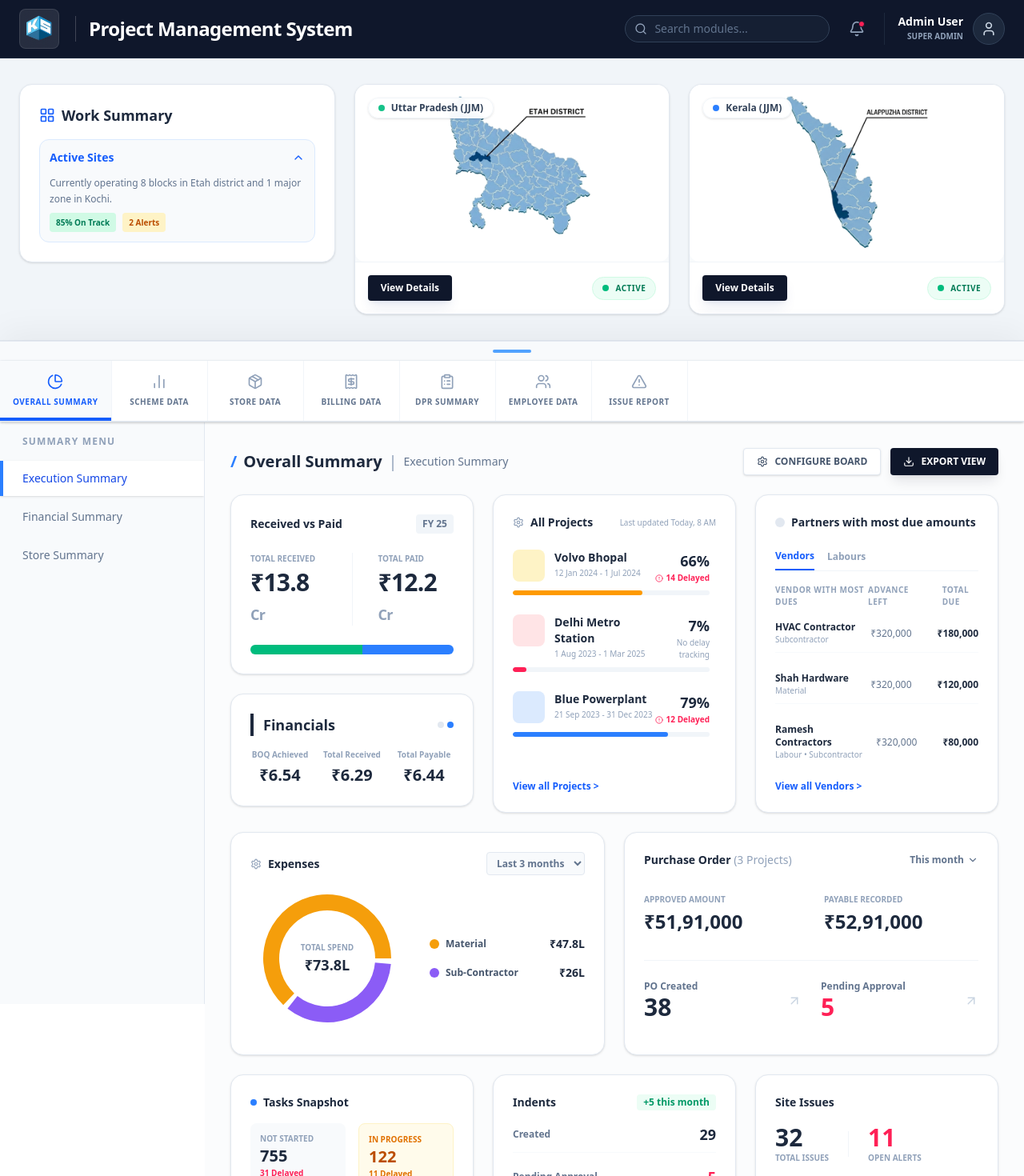
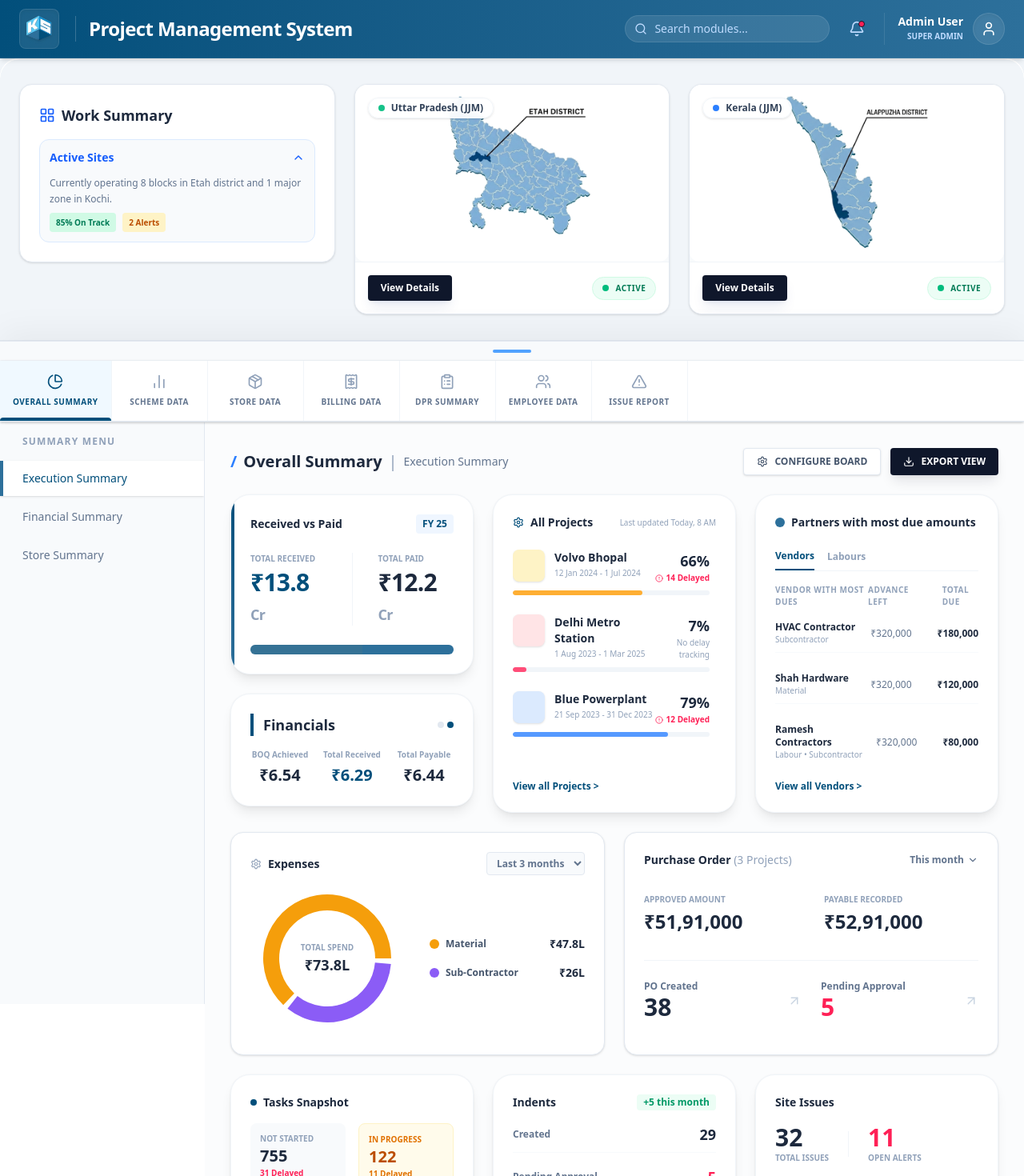
Before and after one commit to sandeepksp-prog/DPRAPP, a Next.js app: page /admin in a window 1280 px wide. Shown: the top 1470 px of the page at 80% size. Built offline with nearby package versions, Linux system fonts and the light colour scheme.

Commit message:
feat: Design System Overhaul - New Age KSPPL Theme

```diff
--- a/src/app/admin/page.tsx
+++ b/src/app/admin/page.tsx
@@ -82,15 +82,16 @@ export default function AdminDashboard() {
         <div className="min-h-screen bg-slate-50 font-sans text-slate-800 selection:bg-blue-100 flex flex-col overflow-x-hidden">
 
             {/* HEADER (Restored - Clean) */}
-            <header className="bg-slate-900 border-b border-slate-800 relative z-50">
+            {/* HEADER (New Age - Gradient) */}
+            <header className="bg-gradient-to-r from-[var(--primary)] to-[var(--secondary)] border-b border-white/10 relative z-50 shadow-md">
                 <div className="max-w-[1920px] mx-auto px-6 h-[72px] flex items-center justify-between">
                     {/* LOGO & TITLE */}
                     <div className="flex items-center gap-4">
-                        <div className="bg-white/10 p-1 rounded-lg border border-white/10 backdrop-blur-md">
+                        <div className="bg-white/10 p-1 rounded-lg border border-white/10 backdrop-blur-md shadow-inner">
                             <img
                                 src="/assets/logo.png"
                                 alt="KSPPL Logo"
-                                className="h-10 w-auto object-contain"
+                                className="h-10 w-auto object-contain drop-shadow-sm"
                             />
                         </div>
                         <h1 className="text-xl md:text-2xl font-black text-white tracking-tight hidden md:block border-l border-white/20 pl-4 ml-1">
@@ -101,23 +102,23 @@ export default function AdminDashboard() {
                     {/* ACTIONS */}
                     <div className="flex items-center gap-4">
                         <div className="relative hidden md:block group">
-                            <Search className="absolute left-3 top-1/2 -translate-y-1/2 text-slate-400 group-focus-within:text-blue-400 transition-colors" size={16} />
+                            <Search className="absolute left-3 top-1/2 -translate-y-1/2 text-blue-200 group-focus-within:text-white transition-colors" size={16} />
                             <input
                                 type="text"
                                 placeholder="Search modules..."
-                                className="bg-slate-800/50 border border-slate-700 rounded-full pl-9 pr-4 py-1.5 text-sm text-white placeholder:text-slate-500 focus:outline-none focus:border-blue-500/50 focus:bg-slate-800 w-64 transition-all"
+                                className="bg-white/10 border border-white/10 rounded-full pl-9 pr-4 py-1.5 text-sm text-white placeholder:text-blue-200 focus:outline-none focus:border-white/30 focus:bg-white/20 w-64 transition-all"
                             />
                         </div>
-                        <button className="p-2 text-slate-400 hover:text-white hover:bg-slate-800 rounded-full transition-colors relative">
+                        <button className="p-2 text-blue-200 hover:text-white hover:bg-white/10 rounded-full transition-colors relative">
                             <Bell size={20} />
                             <span className="absolute top-2 right-2 w-2 h-2 bg-rose-500 rounded-full border border-slate-900"></span>
                         </button>
-                        <div className="flex items-center gap-3 pl-4 border-l border-slate-800">
+                        <div className="flex items-center gap-3 pl-4 border-l border-white/10">
                             <div className="text-right hidden lg:block">
                                 <p className="text-sm font-bold text-white leading-none">Admin User</p>
-                                <p className="text-[10px] text-slate-400 font-bold uppercase mt-1">Super Admin</p>
+                                <p className="text-[10px] text-blue-200 font-bold uppercase mt-1">Super Admin</p>
                             </div>
-                            <div className="w-10 h-10 rounded-full bg-slate-800 border border-slate-700 flex items-center justify-center text-slate-300">
+                            <div className="w-10 h-10 rounded-full bg-white/10 border border-white/10 flex items-center justify-center text-white shadow-inner">
                                 <User size={20} />
                             </div>
                         </div>
--- a/src/app/globals.css
+++ b/src/app/globals.css
@@ -1,71 +1,70 @@
 @import "tailwindcss";
 
 :root {
-  /* "Sky Progress" Theme - Depth & Vibrancy */
+  /* KSPPL "New Age" Theme - Professional & Trustworthy */
 
-  /* Backgrounds: Clean, slight Cool Grey tint for depth */
+  /* Backgrounds: Subtle Gradient for depth */
+  --background-start: #f8fafc;
+  --background-end: #f1f5f9;
   --background: #f8fafc;
+  /* Fallback */
+
   --foreground: #1e293b;
   /* Slate 800 - High contrast text */
 
-  /* Primary Brand: "Calm Tracking" Blue */
-  --primary: #0066CC;
+  /* Primary Brand: extracted from Logo */
+  --primary: #024F7B;
+  /* KSPPL Deep Blue */
   --primary-foreground: #ffffff;
 
-  /* Secondary Brand: Violet Accent */
-  --secondary: #663399;
+  /* Secondary Brand: KSPPL Steel Blue/Cyan */
+  --secondary: #2D709B;
   --secondary-foreground: #ffffff;
 
-  /* Card Surfaces: Pure White */
-  --card: #ffffff;
+  /* Accent: Vibrant Cyan for "New Age" Tech feel */
+  --accent: #0EA5E9;
+  /* Sky 500 */
+  --accent-foreground: #ffffff;
+
+  /* Card Surfaces: Glass-like White */
+  --card: rgba(255, 255, 255, 0.9);
   --card-foreground: #1e293b;
 
-  /* Borders: Distinct but light, for "Arc" edges */
+  /* Borders: Smooth & Subtle */
   --border: #e2e8f0;
   --input: #cbd5e1;
 
-  /* Functional Palette (User Specified) */
-  --color-sky: #A7D3E0;
-  /* Sky Pastel */
-  --color-green: #90EE90;
-  /* Light Green */
-  --color-yellow: #FFD700;
-  /* Gold/Yellow */
+  /* Functional Palette */
+  --color-sky: #bae6fd;
+  /* Sky 200 */
+  --color-green: #bbf7d0;
+  /* Green 200 */
+  --color-yellow: #fde047;
+  /* Yellow 300 */
 
-  /* Derived Functional Backgrounds (Softer versions for pills) */
+  /* Derived Functional Backgrounds (Modern Pills) */
   --bg-success: #f0fdf4;
-  /* Minty White */
   --bg-warning: #fffbef;
-  /* Warm White */
   --bg-info: #f0f9ff;
-  /* Sky White */
   --bg-violet: #faf5ff;
-  /* Violet White */
 
-  /* Derived Text Colors (Darker versions for readability) */
+  /* Derived Text Colors */
   --text-success: #15803d;
   --text-warning: #b45309;
   --text-info: #0369a1;
   --text-violet: #6b21a8;
 
-  /* "Depth" Shadows - Manually Crafted for layering */
-  /* Level 1: Subtle lift for cards - REFINED FOR UPLIFT */
-  /* Was 0.05, increasing to 0.08 and adding a vertical offset */
+  /* "New Age" Shadows - Soft & Diffused */
   --shadow-depth-1:
-    0 8px 16px -4px rgba(0, 0, 0, 0.08),
-    0 4px 6px -2px rgba(0, 0, 0, 0.04),
-    0 0 0 1px rgba(0, 0, 0, 0.03);
-  /* Crisp edge */
+    0 4px 6px -1px rgba(2, 79, 123, 0.05),
+    0 2px 4px -1px rgba(2, 79, 123, 0.03);
 
-  /* Level 2: Floating elements (Hovers/Modals) */
   --shadow-depth-2:
-    0 20px 25px -5px rgba(0, 0, 0, 0.05),
-    0 10px 10px -5px rgba(0, 0, 0, 0.02),
-    0 0 0 1px rgba(0, 102, 204, 0.05);
-  /* Blue tint halo */
+    0 20px 25px -5px rgba(2, 79, 123, 0.1),
+    0 10px 10px -5px rgba(2, 79, 123, 0.04);
 
-  /* Internal Gloss: Top highlight for "Glass/Arc" feel */
-  --gloss-highlight: inset 0 1px 0 0 rgba(255, 255, 255, 0.8);
+  /* Glass Highlight */
+  --gloss-highlight: inset 0 1px 0 0 rgba(255, 255, 255, 0.6);
 }
 
 @theme inline {
@@ -118,7 +117,9 @@
 }
 
 body {
-  background: var(--background);
+  background: linear-gradient(to bottom, var(--background-start), var(--background-end));
+  background-attachment: fixed;
+  /* Parallax-like fix */
   color: var(--foreground);
   font-family: 'Inter', -apple-system, BlinkMacSystemFont, "Segoe UI", Roboto, "Helvetica Neue", Arial, sans-serif;
   -webkit-font-smoothing: antialiased;
--- a/src/components/admin/navigation/AdminNavigation.tsx
+++ b/src/components/admin/navigation/AdminNavigation.tsx
@@ -31,12 +31,12 @@ export default function AdminNavigation({ activeTab, setActiveTab, onTabChange }
                             if (onTabChange) onTabChange();
                         }}
                         className={`min-w-[120px] py-4 flex flex-col items-center justify-center gap-2 border-r border-slate-100 relative transition-all group px-4
-                            ${isActive ? "bg-slate-50 text-blue-600" : "text-slate-500 hover:bg-slate-50 hover:text-slate-700"}
+                            ${isActive ? "bg-[var(--bg-info)] text-[var(--primary)]" : "text-slate-500 hover:bg-slate-50 hover:text-slate-700"}
                         `}
                     >
-                        <Icon size={20} className={isActive ? "text-blue-600" : "text-slate-400 group-hover:text-slate-500"} />
+                        <Icon size={20} className={isActive ? "text-[var(--primary)]" : "text-slate-400 group-hover:text-slate-500"} />
                         <span className="text-[10px] font-bold uppercase tracking-wider text-center whitespace-nowrap">{tab.label}</span>
-                        {isActive && <div className="absolute bottom-0 w-full h-1 bg-blue-600"></div>}
+                        {isActive && <div className="absolute bottom-0 w-full h-1 bg-[var(--primary)] rounded-t-full"></div>}
                     </button>
                 )
             })}
--- a/src/components/admin/navigation/ModuleSidebar.tsx
+++ b/src/components/admin/navigation/ModuleSidebar.tsx
@@ -34,7 +34,7 @@ export default function ModuleSidebar({ activeTab, activeSubMenu, setActiveSubMe
                         onClick={() => setActiveSubMenu(idx)}
                         className={`w-full text-left px-6 py-3 text-sm font-medium border-l-4 transition-all
                             ${activeSubMenu === idx
-                                ? "border-blue-500 bg-white text-blue-700 shadow-sm"
+                                ? "border-[var(--secondary)] bg-white text-[var(--primary)] shadow-sm font-bold"
                                 : "border-transparent text-slate-500 hover:bg-slate-100 hover:text-slate-700"}
                         `}
                     >
--- a/src/components/admin/views/SummaryView.tsx
+++ b/src/components/admin/views/SummaryView.tsx
@@ -43,15 +43,16 @@ export default function SummaryView() {
 
                 {/* 1.1 RECEIVED VS PAID */}
                 <div className="space-y-6">
-                    <div className="bg-white p-6 rounded-2xl border border-slate-200 shadow-sm relative overflow-hidden group hover:shadow-md transition-all">
+                    <div className="card-uplift p-6 relative overflow-hidden group">
+                        <div className="absolute top-0 left-0 w-1 h-full bg-gradient-to-b from-[var(--primary)] to-[var(--secondary)]"></div>
                         <div className="flex justify-between items-center mb-6">
                             <h3 className="text-sm font-bold text-slate-800">Received vs Paid</h3>
-                            <span className="text-xs font-bold bg-slate-100 text-slate-500 px-2 py-1 rounded">FY 25</span>
+                            <span className="text-xs font-bold bg-blue-50 text-[var(--primary)] px-2 py-1 rounded">FY 25</span>
                         </div>
                         <div className="flex gap-8">
                             <div>
                                 <p className="text-[10px] uppercase font-bold text-slate-400 mb-1">Total Received</p>
-                                <h2 className="text-3xl font-black text-slate-800 tracking-tight">
+                                <h2 className="text-3xl font-black text-[var(--primary)] tracking-tight">
                                     ₹{financialStats.received} <span className="text-lg text-slate-400">{financialStats.unit}</span>
                                 </h2>
                             </div>
@@ -65,21 +66,23 @@ export default function SummaryView() {
                         </div>
 
                         {/* Visual Bar */}
-                        <div className="mt-6 flex h-3 w-full rounded-full overflow-hidden bg-slate-100">
-                            <div className="h-full bg-emerald-500 w-[55%]"></div>
-                            <div className="h-full bg-blue-500 w-[45%]"></div>
+                        <div className="mt-6 flex h-3 w-full rounded-full overflow-hidden bg-slate-100 shadow-inner">
+                            <div className="h-full bg-[var(--primary)] w-[55%] relative">
+                                <div className="absolute inset-0 bg-white/20"></div>
+                            </div>
+                            <div className="h-full bg-[var(--secondary)] w-[45%]"></div>
                         </div>
                     </div>
 
                     {/* 1.4 FINANCIALS MINI-WIDGET */}
-                    <div className="bg-white p-6 rounded-2xl border border-slate-200 shadow-sm hover:shadow-md transition-all">
+                    <div className="card-uplift p-6">
                         <div className="flex justify-between items-center mb-4">
-                            <div className="flex items-center gap-2 border-l-4 border-slate-800 pl-3">
+                            <div className="flex items-center gap-2 border-l-4 border-[var(--primary)] pl-3">
                                 <h3 className="text-lg font-bold text-slate-800">Financials</h3>
                             </div>
                             <div className="flex gap-1">
                                 <div className="w-2 h-2 rounded-full bg-slate-200"></div>
-                                <div className="w-2 h-2 rounded-full bg-blue-500"></div>
+                                <div className="w-2 h-2 rounded-full bg-[var(--primary)]"></div>
                             </div>
                         </div>
                         <div className="grid grid-cols-3 gap-4 text-center">
@@ -89,7 +92,7 @@ export default function SummaryView() {
                             </div>
                             <div>
                                 <p className="text-[10px] text-slate-400 font-bold mb-1">Total Received</p>
-                                <p className="text-xl font-bold text-slate-800">₹6.29</p>
+                                <p className="text-xl font-bold text-[var(--primary)]">₹6.29</p>
                             </div>
                             <div>
                                 <p className="text-[10px] text-slate-400 font-bold mb-1">Total Payable</p>
@@ -100,10 +103,10 @@ export default function SummaryView() {
                 </div>
 
                 {/* 1.2 ALL PROJECTS LIST */}
-                <div className="bg-white p-6 rounded-2xl border border-slate-200 shadow-sm hover:shadow-md transition-all flex flex-col">
+                <div className="card-uplift p-6 flex flex-col">
                     <div className="flex justify-between items-center mb-6">
                         <div className="flex items-center gap-2">
-                            <Settings size={14} className="text-slate-400 animate-spin-slow" />
+                            <Settings size={14} className="text-[var(--primary)] animate-spin-slow" />
                             <h3 className="text-sm font-bold text-slate-800">All Projects</h3>
                         </div>
                         <p className="text-[10px] text-slate-400">Last updated Today, 8 AM</p>
@@ -114,9 +117,9 @@ export default function SummaryView() {
                             <div key={project.id} className="group cursor-pointer">
                                 <div className="flex justify-between items-start mb-2">
                                     <div className="flex gap-3">
-                                        <div className={`w-10 h-10 rounded-lg ${project.color} flex-shrink-0`} />
+                                        <div className={`w-10 h-10 rounded-lg ${project.color} flex-shrink-0 shadow-sm`} />
                                         <div>
-                                            <h4 className="text-sm font-bold text-slate-800 group-hover:text-blue-600 transition-colors">{project.name}</h4>
+                                            <h4 className="text-sm font-bold text-slate-800 group-hover:text-[var(--primary)] transition-colors">{project.name}</h4>
                                             <p className="text-[10px] text-slate-400 mt-0.5">{project.start} - {project.end}</p>
                                         </div>
                                     </div>
@@ -132,23 +135,25 @@ export default function SummaryView() {
                                     </div>
                                 </div>
                                 <div className="h-1.5 w-full bg-slate-100 rounded-full overflow-hidden">
-                                    <div className={`h-full ${project.barColor} rounded-full`} style={{ width: `${project.progress}%` }}></div>
+                                    <div className={`h-full ${project.barColor} rounded-full relative`} style={{ width: `${project.progress}%` }}>
+                                        <div className="absolute inset-0 bg-white/20"></div>
+                                    </div>
                                 </div>
                             </div>
                         ))}
                     </div>
-                    <button className="text-xs font-bold text-blue-600 mt-4 hover:underline text-left">View all Projects &gt;</button>
+                    <button className="text-xs font-bold text-[var(--primary)] mt-4 hover:underline text-left">View all Projects &gt;</button>
                 </div>
 
                 {/* 1.3 PARTNERS WITH MOST DUE */}
-                <div className="bg-white p-6 rounded-2xl border border-slate-200 shadow-sm hover:shadow-md transition-all flex flex-col">
+                <div className="card-uplift p-6 flex flex-col">
                     <div className="flex items-center gap-2 mb-6">
-                        <div className="w-3 h-3 rounded-full bg-slate-200"></div>
+                        <div className="w-3 h-3 rounded-full bg-[var(--secondary)]"></div>
                         <h3 className="text-sm font-bold text-slate-800">Partners with most due amounts</h3>
                     </div>
 
                     <div className="flex gap-4 border-b border-slate-100 mb-4">
-                        <button className="text-xs font-bold text-blue-600 border-b-2 border-blue-600 pb-2">Vendors</button>
+                        <button className="text-xs font-bold text-[var(--primary)] border-b-2 border-[var(--primary)] pb-2">Vendors</button>
                         <button className="text-xs font-bold text-slate-400 pb-2 hover:text-slate-600">Labours</button>
                     </div>
 
@@ -174,7 +179,7 @@ export default function SummaryView() {
                             </div>
                         ))}
                     </div>
-                    <button className="text-xs font-bold text-blue-600 mt-4 hover:underline text-left">View all Vendors &gt;</button>
+                    <button className="text-xs font-bold text-[var(--primary)] mt-4 hover:underline text-left">View all Vendors &gt;</button>
                 </div>
             </div>
 
@@ -276,10 +281,10 @@ export default function SummaryView() {
             <div className="grid grid-cols-1 lg:grid-cols-3 gap-6">
 
                 {/* 3.1 TASKS OVERVIEW */}
-                <div className="bg-white p-6 rounded-2xl border border-slate-200 shadow-sm hover:shadow-md transition-all">
+                <div className="card-uplift p-6">
                     <div className="flex justify-between items-center mb-4">
                         <div className="flex items-center gap-2">
-                            <div className="w-2 h-2 rounded-full bg-blue-500"></div>
+                            <div className="w-2 h-2 rounded-full bg-[var(--primary)]"></div>
                             <h3 className="text-sm font-bold text-slate-800">Tasks Snapshot</h3>
                         </div>
                     </div>
@@ -306,7 +311,7 @@ export default function SummaryView() {
                 </div>
 
                 {/* 3.2 INDENTS & MATERIAL REQUESTS */}
-                <div className="bg-white p-6 rounded-2xl border border-slate-200 shadow-sm hover:shadow-md transition-all">
+                <div className="card-uplift p-6">
                     <div className="flex justify-between items-center mb-4">
                         <h3 className="text-sm font-bold text-slate-800">Indents</h3>
                         <span className="text-xs font-bold text-emerald-600 bg-emerald-50 px-2 py-0.5 rounded">+5 this month</span>
@@ -328,7 +333,7 @@ export default function SummaryView() {
                 </div>
 
                 {/* 3.3 ISSUES & TEAM */}
-                <div className="bg-white p-6 rounded-2xl border border-slate-200 shadow-sm hover:shadow-md transition-all">
+                <div className="card-uplift p-6">
                     <div className="flex justify-between items-center mb-4">
                         <h3 className="text-sm font-bold text-slate-800">Site Issues</h3>
                     </div>
@@ -350,7 +355,7 @@ export default function SummaryView() {
                             <span className="text-sm font-bold text-slate-800">4 / 8 Engineers</span>
                         </div>
                         <div className="w-full h-1.5 bg-slate-100 rounded-full mt-2 overflow-hidden">
-                            <div className="h-full bg-blue-500 w-1/2"></div>
+                            <div className="h-full bg-[var(--secondary)] w-1/2"></div>
                         </div>
                     </div>
                 </div>
```
